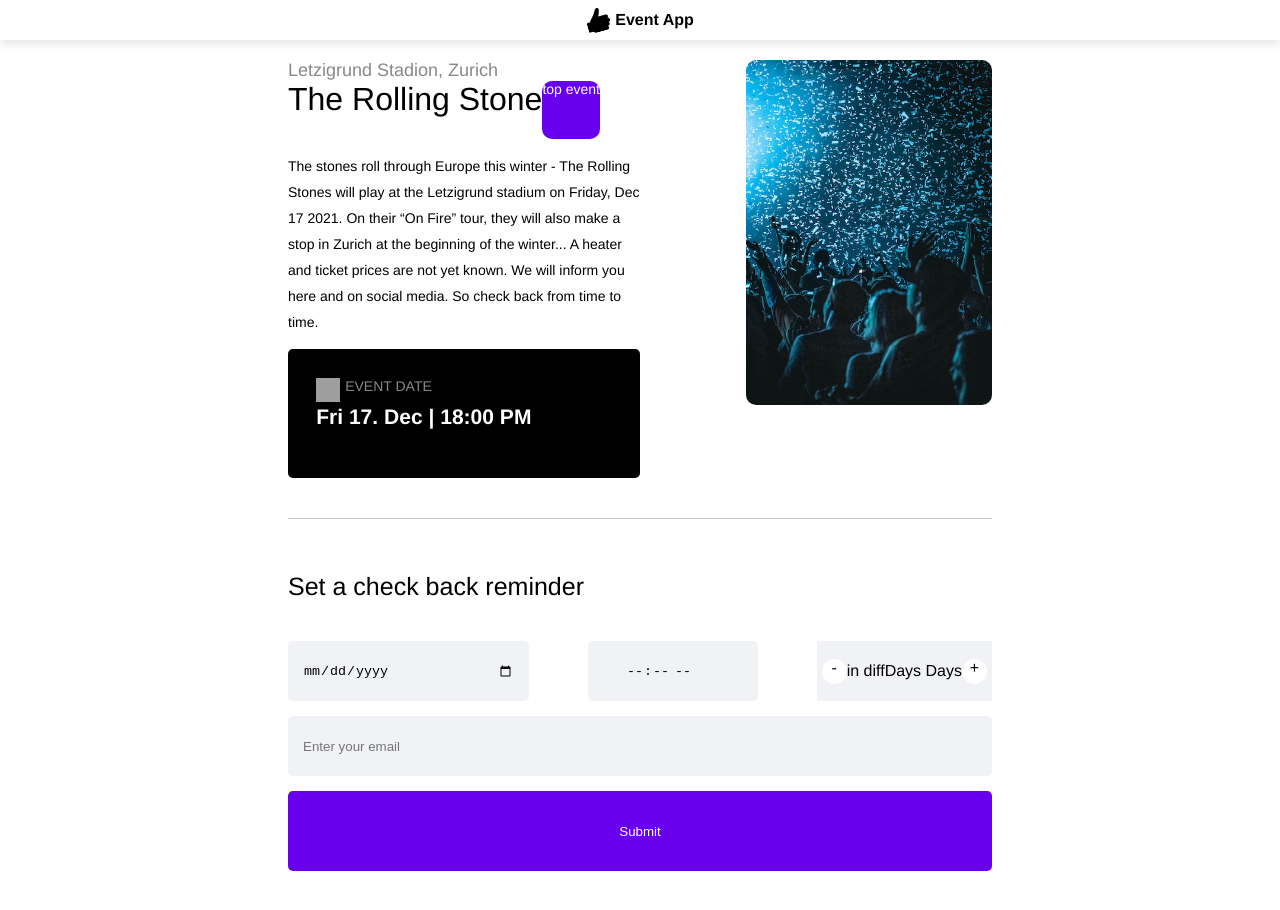
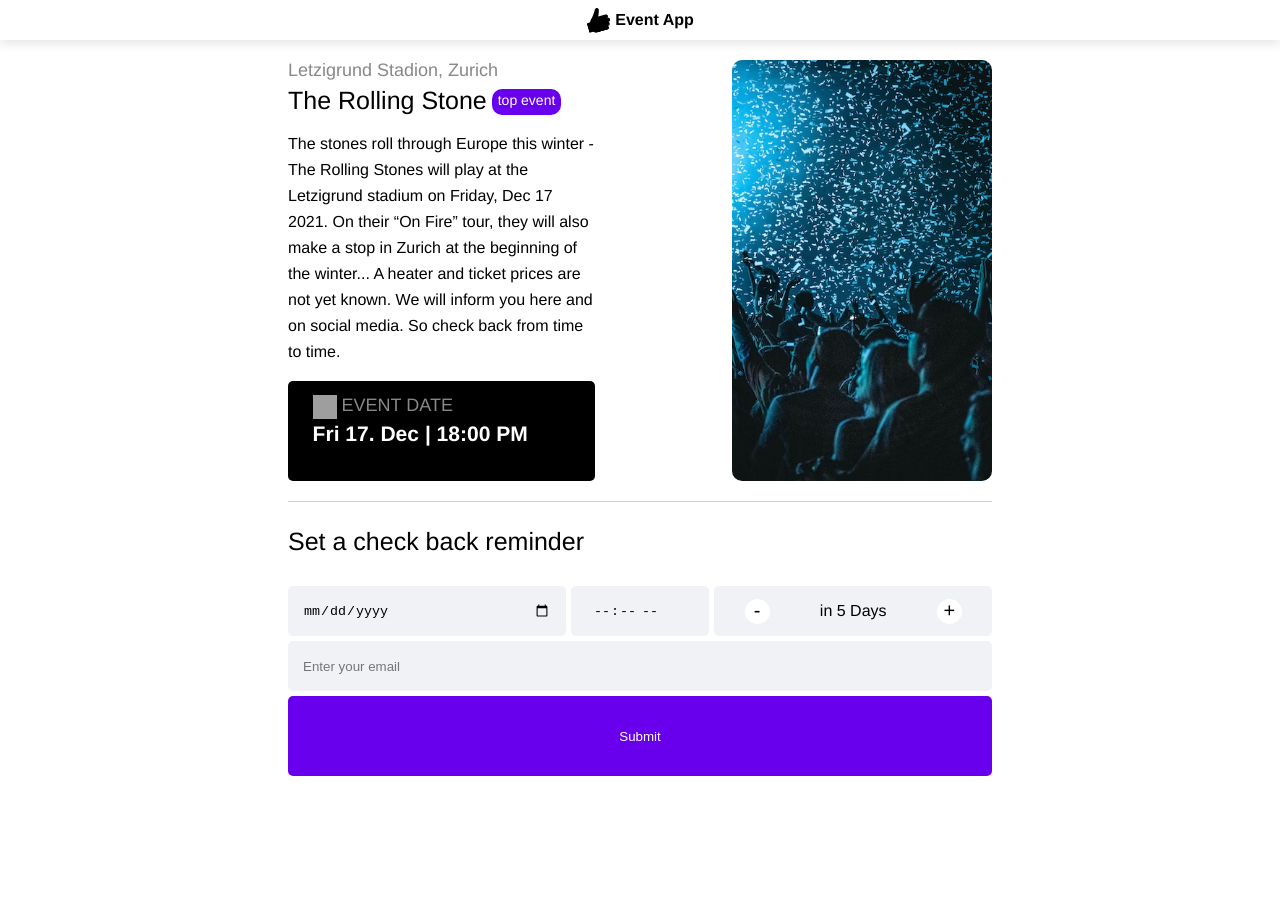
Before and after one commit to dininni8319/event-app2.0, a React (Vite) app in the folder frontend/: page / in a window 1280 px wide. Shown: the top 910 px of the page. Built offline with nearby package versions, Linux system fonts and the light colour scheme; grey boxes are pictures that could not be loaded.

Commit message:
style improvement

```diff
--- a/frontend/src/components/ButtonCouter.tsx
+++ b/frontend/src/components/ButtonCouter.tsx
@@ -1,32 +1,35 @@
 import styled from 'styled-components';
 import { rem } from "polished";
 
-interface Props {
-
-}
-
 export const ButtonCounterWrapper = styled.div`
   display: flex;
+  justify-content: space-around;
   align-items: center;
   background-color: #f1f2f6;
   padding: 0 5px;
+  border-radius: 5px;
+
+  @media (max-width: 768px) {
+    width: 100%;
+    padding: 0;
+  }
 `
 
 export const ButtonCounterStyle = styled.span`
-  width: 25px;
-  height: 25px;
+  width: ${rem("25px")};
+  height: ${rem("25px")};
   text-align: center;
-  /* padding: ${rem('2px')}; */
   background-color: white;
   border-radius: 50%;
+  font-size: ${rem("20px")};
   cursor: pointer;
 `
 
-const ButtonCouter = (props: Props) => {
+const ButtonCouter = () => {
   return (
     <ButtonCounterWrapper>
         <ButtonCounterStyle>-</ButtonCounterStyle>
-          <p className="mb-0">in { "diffDays" } Days</p>
+          <p className="mb-0">in { "5"} Days</p>
         <ButtonCounterStyle>+</ButtonCounterStyle>
     </ButtonCounterWrapper>
   )
--- a/frontend/src/components/EventDetaileStyle.ts
+++ b/frontend/src/components/EventDetaileStyle.ts
@@ -2,56 +2,37 @@
 import { rem } from 'polished'
 
 export const EventWrapper = styled.div`
-  width: 55%;
-  /* height: 40vh; */
-  min-height: 30vh;
-  display: flex;
-  justify-content: space-between;
+  margin-top: ${rem("20px")};
+  width: 80%;
+  display: grid;
+  grid-template-columns: 5fr 1fr;
   border-bottom: 1px solid #ccc;
-  position: relative;
-  top: ${rem('20px')};
-  padding-bottom: ${rem('40px')};
+  padding-bottom: ${rem('20px')};
 
-  @media screen and (max-width: 700px) {
-    width: 100%;
-    min-height: 50vh;
-    display: flex;
-    justify-content: start;
+  @media screen and (max-width: 768px) {
+    grid-template-columns: 1fr;
   }
 
-  @media screen and (max-width: 1000px) {
-    width: 80%;
-    min-height: 30vh;
-    padding-bottom: ${rem('20px')};
-  }
-
-  @media screen and (min-width: 1600px) {
-    width: 45%;
-    height: 35vh;
-    /* padding-bottom: ${rem('30px')}; */
+  @media screen and (min-width: 1200px) {
+    width: 55%;
+    grid-template-columns: 4fr 1fr;
+    grid-gap: 5px;
   }
 `
 
 export const EventImageStyle = styled.img`
-  width: 30%;
+  width: ${rem('260px')};
   height: 100%;
+  object-fit: cover;
   border-radius: 10px;
 
-  @media screen and (max-width: 750px) {
+  @media screen and (max-width: 768px) {
     display: none;
-  }
-
-  @media screen and (min-width: 1000px) {
-    width: 35%;
-  }
-
-  @media screen and (min-width: 1600px) {
-   width: 30%;
   }
 `
 
 export const EventDetailStyle = styled.div`
-  width: 50vw;
+  width: 80%;
   height: 100%;
   font-size: ${rem('18px')};
   font-weight: 400;
@@ -64,18 +45,21 @@
   }
 
   p {
-    font-size: ${rem('14px')};
+    font-size: ${rem('16px')};
     padding-bottom: ${rem('20px')};
   }
 
-  @media screen and (max-width: 750px) {
-    width: 90vw;
-    min-height: 60%;
+  @media screen and (max-width: 768px) {
+    width: 100%;
+    p {
+      font-size: ${rem('15px')};
+      padding-bottom: ${rem('10px')};
+      line-height: ${rem('20px')};
+    }
   }
 
   @media screen and (min-width: 1000px) {
-    width: 50%;
-
+    width: 70%;
     p {
       line-height: 26px;
       padding-bottom: 0;
@@ -84,28 +68,37 @@
 `
 
 export const EventTitleWrapper = styled.div`
+  width: 100%;
+  margin-top: 5px;
   display: flex;
+  align-items: end;
 
   span {
     background-color: #6800ed;
     text-transform: lowercase;
     color: white;
+    padding: ${rem('3px')} ${rem('6px')};
+    margin-left: ${rem('5px')} ;
+    text-align: center;
     font-size: 14px;
     border-radius: ${rem('10px')};
+    height:  ${rem('20px')};
+    font-weight: 200;
   }
 `
 
 export const EventTitle = styled.h1`
   text-transform: capitalize;
   font-weight: 400;
-  font-size: ${rem('32px')};
-  margin-top: 0;
+  font-size: ${rem('25px')};
+  padding: 0;
+  margin: 0;
 `
 
 export const EventDateComponent = styled.div`
   background-color: black;
   width: 100%;
-  height: ${rem("129px")};
+  height: ${rem("100px")};
   border-radius: 5px;
   color: white;
   display: flex;
@@ -115,14 +108,13 @@
 export const EventDateWrapper = styled.div`
   position: relative;
   left: 8%;
+
   div {
     display: flex;
     padding-bottom: ${rem('3px')};
 
     span {
-      font-weight: 400;
-      font-size: ${rem('14px')};
-      padding-left: ${rem('5px')};
+      margin-left: ${rem('5px')};
     }
   }
 
--- a/frontend/src/components/EventDetails.tsx
+++ b/frontend/src/components/EventDetails.tsx
@@ -16,20 +16,18 @@
   return (
     <EventWrapper>
       <EventDetailStyle>
-        <div>
           <span>Letzigrund Stadion, Zurich</span>
           <EventTitleWrapper>
-            <EventTitle>the rolling stone</EventTitle><span>top event</span>
+            <EventTitle>the rolling stone</EventTitle>
+            <span>top event</span>
           </EventTitleWrapper>
           <p>The stones roll through Europe this winter - The Rolling Stones will play at the Letzigrund stadium on Friday, Dec 17 2021. On their “On Fire” tour, they will also make a stop in Zurich at the beginning of the winter... A heater and ticket prices are not yet known. We will inform you here and on social media. So check back from time to time.</p>
-        </div>
         <EventDateComponent>
             <EventDateWrapper>
               <div>
                 <Icon src={clock} />
                 <span>EVENT DATE</span>
               </div>
-
               <h3>Fri 17. Dec | 18:00 PM </h3>
             </EventDateWrapper>
         </EventDateComponent>
--- a/frontend/src/components/FormComponent.tsx
+++ b/frontend/src/components/FormComponent.tsx
@@ -9,13 +9,18 @@
           <h3>Set a check back reminder</h3>
         </InputWrapper>
         <InputWrapper justiContent="space-between">
-          <Input width="30%" type="date"/>
-          <Input width="20%" type="time" id="time_id"/>
-          <ButtonCouter />
-          {/* <Input width="35%" type="date"/>  */}
+          <div className="grid-class">
+            <Input type="date"/>
+            <Input type="time" id="time_id"/>
+            <ButtonCouter />
+          </div>
         </InputWrapper>
         <InputWrapper>
-          <Input width="100%" type="email" placeholder="Enter your email"/>
+          <Input
+            width="100%"
+            type="email"
+            placeholder="Enter your email"
+          />
         </InputWrapper>
         <InputWrapper>
           <Button>Submit</Button>
--- a/frontend/src/components/FormCompontentStyle.ts
+++ b/frontend/src/components/FormCompontentStyle.ts
@@ -2,47 +2,62 @@
 import { rem } from 'polished'
 
 export const FormWrapperStyle = styled.form`
+  display: flex;
+  flex-direction: column;
   height: 50vh;
   width: 55%;
-  margin-top: 3rem;
+  margin-top: 0.650;
 
-  @media screen and (max-width: 700px) {
-    width: 100%;
-    min-height: 40vh;
+  @media (max-width: 768px) {
+    width: 95%;
   }
 
-  @media screen and (max-width: 1000px) {
+  @media (max-width: 1200px) {
     width: 80%;
-    min-height: 30vh;
-    padding-bottom: ${rem('20px')};
-  }
-
-  @media screen and (min-width: 1600px) {
-    width: 45%;
-    height: 35vh;
   }
 `
+
 export const InputWrapper = styled.div`
   display: flex;
   justify-content: ${(props: any) =>
     props.justiContent ? props.justiContent : 'start'};
-  margin-bottom: ${rem('15px')};
+  margin-bottom: ${rem('5px')};
+  width: 100%;
 
   h3 {
     font-size: 25px;
     font-weight: 400;
   }
+
+  .grid-class {
+    width: 100%;
+    display: grid;
+    grid-template-columns: 2fr 1fr 2fr;
+    grid-gap: 5px;
+  }
+
+  @media (max-width: 768px) {
+    .grid-class {
+      display: grid;
+      grid-template-columns: 1fr;
+    }
+ }
 `
 export const Input = styled.input`
-  width: ${(props: any) => (props.width ? props.width : rem('150px'))};
+  box-sizing: border-box;
+  width: ${(props: any) => (props.width ? props.width : '100%')};
   height: ${rem('40px')};
   background-color: #f1f2f6;
-  padding: ${rem('10px')} ${rem('15px')} ${rem('10px')} ${rem('15px')};
+  padding: ${rem('25px')} ${rem('15px')};
   border: none;
   outline: none;
   cursor: pointer;
   border-radius: 5px;
   text-align: ${(props: any) => props.id === "time_id" ? "center" : 'start'};
+
+  @media (max-width: 768px) {
+    width: 100%;
+  }
 `
 
 export const Button = styled.button`
```
Also changed, not shown: frontend/src/App.tsx (+5 -5 lines).
